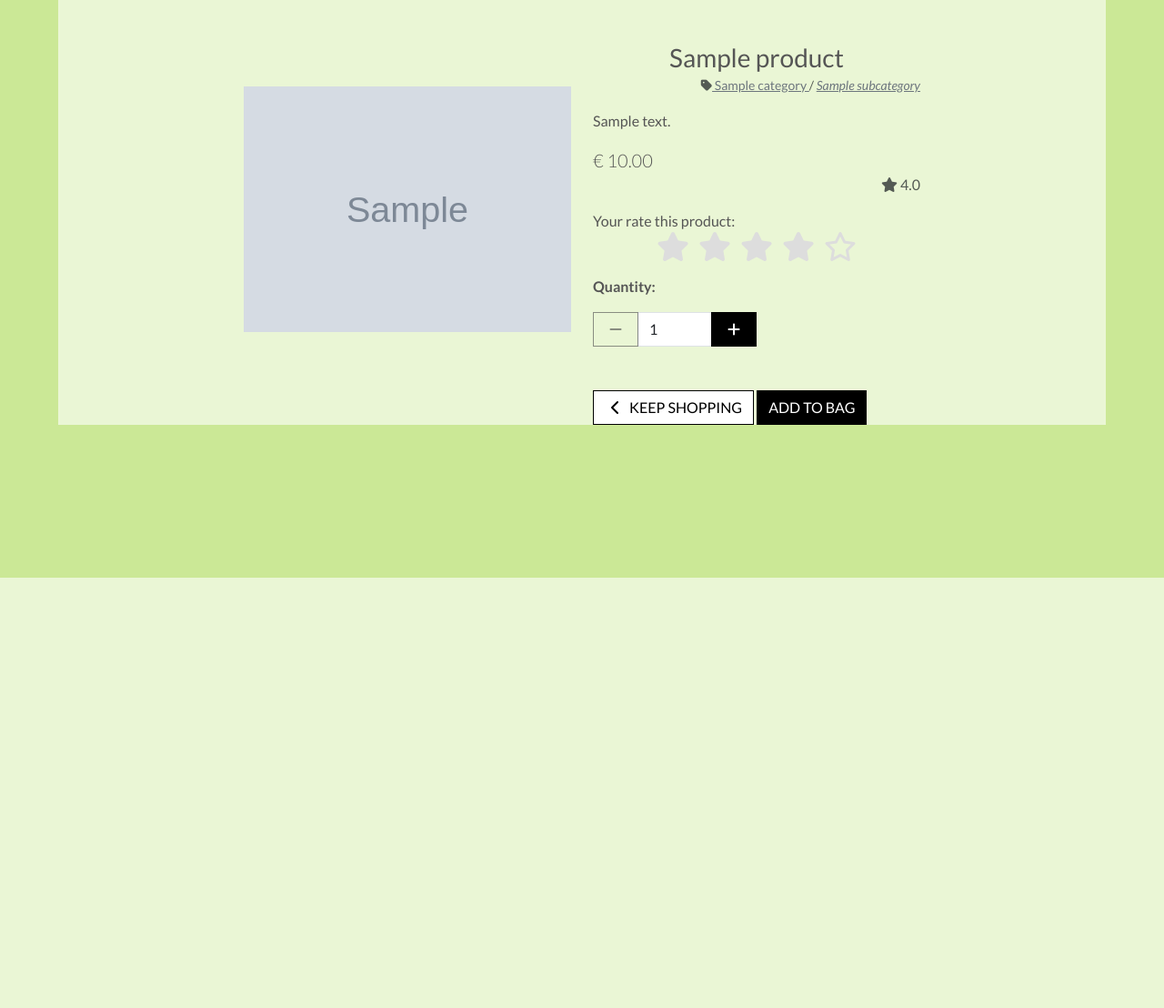
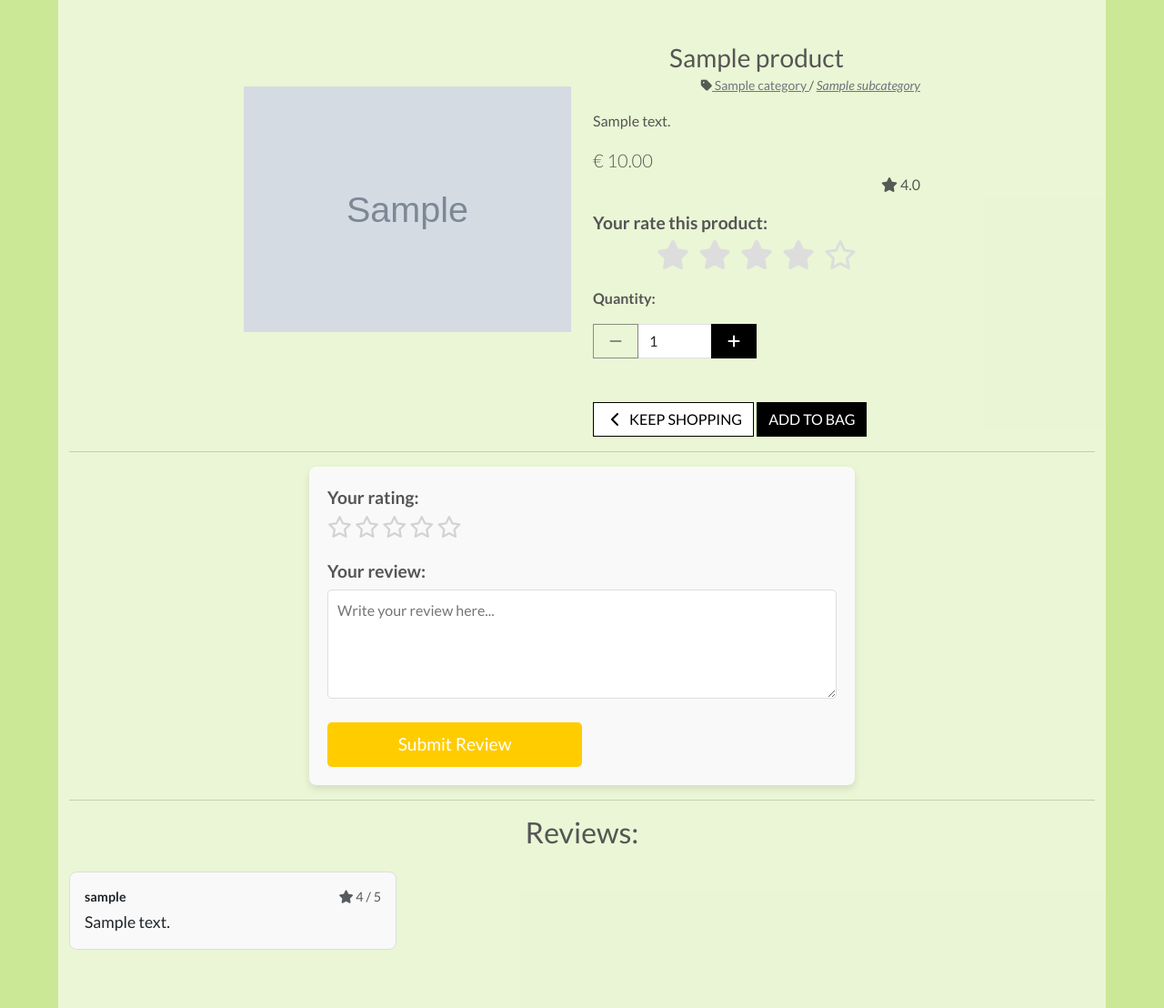
Before and after one commit to TeRRaeB/Project_5, a Django app: page /products/1 in a window 1280 px wide. Shown: the part 165-1273 px from the top of the page at 91% size. Before the commit the page ends 800 px from the top, so only its background shows below. Run offline with Django 3.2, Linux system fonts and the light colour scheme; a user stored in the database is signed in; tables that the repository leaves empty hold one stand-in row (values such as "Sample post"); grey boxes marked "Sample" are stand-in pictures; some libraries are stand-ins or nearby versions.

Commit message:
add reviews logic

```diff
--- a/products/templates/products/includes/rating_script.html
+++ b/products/templates/products/includes/rating_script.html
@@ -1,63 +1,57 @@
 <script>
     document.addEventListener("DOMContentLoaded", function () {
-        const stars = document.querySelectorAll('.star');
-        const ratingForm = document.getElementById('rating-form');
-        const ratingValueInput = document.getElementById('rating-value');
+        const ratingStars = document.querySelectorAll("#rating-form .star");
+        const reviewStars = document.querySelectorAll("#review-stars .review-star");
 
-        let selectedRating = parseInt(ratingValueInput.value) || 0;
+        const ratingForm = document.getElementById("rating-form");
+        const ratingValueInput = document.getElementById("rating-value");
 
-        function updateStars(rating) {
+        const reviewForm = document.getElementById("review-form");
+        const reviewValueInput = document.getElementById("review-rating-value");
+
+        function updateStars(stars, rating) {
             stars.forEach(star => {
-                const starValue = parseInt(star.getAttribute('data-value'));
+                const starValue = parseInt(star.getAttribute("data-value"));
                 if (starValue <= rating) {
-                    star.classList.add('fa-solid');
-                    star.classList.remove('fa-regular');
+                    star.classList.add("fa-solid");
+                    star.classList.remove("fa-regular");
                 } else {
-                    star.classList.add('fa-regular');
-                    star.classList.remove('fa-solid');
+                    star.classList.add("fa-regular");
+                    star.classList.remove("fa-solid");
                 }
             });
         }
 
-        updateStars(selectedRating);
-
-        stars.forEach(star => {
-            star.addEventListener('mouseenter', () => {
-                const hoverRating = parseInt(star.getAttribute('data-value'));
-                stars.forEach(s => {
-                    if (parseInt(s.getAttribute('data-value')) <= hoverRating) {
-                        s.classList.add('hovered');
-                    } else {
-                        s.classList.remove('hovered');
-                    }
-                });
-            });
-
-            star.addEventListener('mouseleave', () => {
-                stars.forEach(s => s.classList.remove('hovered'));
-            });
-
-            star.addEventListener('click', () => {
-                selectedRating = parseInt(star.getAttribute('data-value'));
+        ratingStars.forEach(star => {
+            star.addEventListener("click", () => {
+                const selectedRating = parseInt(star.getAttribute("data-value"));
                 ratingValueInput.value = selectedRating;
-                updateStars(selectedRating);
+                updateStars(ratingStars, selectedRating);
+                console.log("Rating selected: " + selectedRating);
                 ratingForm.submit();
             });
         });
-    });
 
-    function setRating(value) {
-        document.getElementById('rating-value').value = value;
+        reviewStars.forEach(star => {
+            star.addEventListener("click", () => {
+                const selectedRating = parseInt(star.getAttribute("data-value"));
+                reviewValueInput.value = selectedRating;
+                updateStars(reviewStars, selectedRating);
+            });
+        });
 
-        var stars = document.querySelectorAll('.star');
-        stars.forEach(function(star, index) {
-            if (index < value) {
-                star.classList.remove('fa-regular');
-                star.classList.add('fa-solid');
+        reviewForm.addEventListener('submit', function(e) {
+            e.preventDefault();
+            console.log("Review form submitted");
+
+            const selectedRating = reviewValueInput.value;
+            if (selectedRating > 0) {
+                console.log("Submitting review with rating: " + selectedRating);
+                console.log(reviewForm);
+                reviewForm.submit();
             } else {
-                star.classList.remove('fa-solid');
-                star.classList.add('fa-regular');
+                alert("Please select a rating before submitting your review.");
             }
         });
-    }
+    });
 </script>
--- a/products/templates/products/product_detail.html
+++ b/products/templates/products/product_detail.html
@@ -33,8 +33,10 @@
             <h3 class="mb-0 text-center">{{ product.name }}</h3>
             {% if product.category %}
             <p class="text-muted text-end">
-                <small><i class="fas fa-tag mr-1"></i><a class="text-secondary"href="{% url 'products' %}?category={{ product.category|urlencode }}"> {{ product.category|capfirst }} </a> / </small>
-                <small><a class="text-secondary"href="{% url 'products' %}?subcategory={{ product.subcategory|urlencode }}"> <i> {{ product.subcategory|capfirst }}</i></a></small>
+                <small><i class="fas fa-tag mr-1"></i><a class="text-secondary"
+                        href="{% url 'products' %}?category={{ product.category|urlencode }}"> {{ product.category|capfirst }} </a> / </small>
+                <small><a class="text-secondary"
+                        href="{% url 'products' %}?subcategory={{ product.subcategory|urlencode }}"> <i> {{ product.subcategory|capfirst }}</i></a></small>
             </p>
             {% endif %}
             <p class="mt-3">{{ product.description }}</p>
@@ -42,10 +44,8 @@
             <p class="text-muted text-end">
                 {% if product.rating == 0 %}
                 <i class="fa-regular fa-star"></i>
-                {% elif product.rating < 2 %}
-                    <i class="fa-regular fa-star"></i>
-                {% elif product.rating >= 2 and product.rating < 4 %}
-                    <i class="fa-solid fa-star-half"></i>
+                {% elif product.rating < 2 %} <i class="fa-regular fa-star"></i>
+                    {% elif product.rating >= 2 and product.rating < 4 %} <i class="fa-solid fa-star-half"></i>
                         {% elif product.rating >= 4 %}
                         <i class="fa-solid fa-star"></i>
                         {% endif %}
@@ -82,7 +82,8 @@
                                         </span>
                                     </button>
                                 </div>
-                                <input class="form-control qty_input" type="number" name="quantity" value="1" min="1" max="99" data-item_id="{{ product.id }}" id="id_qty_{{ product.id }}">
+                                <input class="form-control qty_input" type="number" name="quantity" value="1" min="1"
+                                    max="99" data-item_id="{{ product.id }}" id="id_qty_{{ product.id }}">
                                 <div class="input-group-append">
                                     <button class="increment-qty btn btn-black rounded-0"
                                         data-item_id="{{ product.id }}" id="increment-qty_{{ product.id }}">
@@ -109,12 +110,67 @@
             </form>
         </div>
     </div>
+    <hr>
+    {% if user.is_authenticated %}
+    <form action="{% url 'add_review' product.id %}" method="POST" id="review-form" class="review-form">
+        {% csrf_token %}
+        <div class="rating text-left">
+            <label for="review-rating">Your rating:</label>
+            <div class="stars-mini" id="review-stars">
+                {% for i in stars_range %}
+                    <i class="fa-regular fa-star review-star" data-value="{{ i }}"></i>
+                {% endfor %}
+            </div>
+            <input type="hidden" name="rating" id="review-rating-value">
+        </div>
+
+        <div class="review-comment">
+            <label for="comment">Your review:</label>
+            <textarea name="comment" id="comment" required placeholder="Write your review here..."></textarea>
+        </div>
+        <button type="submit" class="btn-submit w-50" id="submit-review-btn">Submit Review</button>
+    </form>
+    {% else %}
+        <p><a href="{% url 'login' %}">Log in</a> to leave a review.</p>
+    {% endif %}
+    <hr>
+    {% if reviews %}
+    <div class="container-review pb-5">
+        <h2 class="text-center mb-4">Reviews:</h2>
+
+        <div class="row">
+            {% for review in reviews %}
+            <div class="col-12 col-md-4 mb-3">
+                <div class="review card p-3">
+                    <div class="d-flex justify-content-between">
+                        <p class="mb-1"><strong>{{ review.user.username }}</strong></p>
+                        <p class="mb-1 text-muted">
+                            <i class="fas fa-star"></i> {{ review.rating }} / 5
+                        </p>
+                    </div>
+                    <p class="mb-0">{{ review.comment }}</p>
                 </div>
             </div>
+            {% endfor %}
+        </div>
+
+        {% if reviews|length > 3 %}
+        <button onclick="showAllReviews()" class="btn btn-outline-dark mt-3">Show More Reviews</button>
+        {% endif %}
+
+        {% if reviews|length == 0 %}
+        <p class="text-center text-muted mt-4">No reviews yet. Be the first to leave one!</p>
+        {% endif %}
+    </div>
+    {% endif %}
+</div>
 {% endblock %}
-
-
 {% block postloadjs %}
+<script>
+    function showAllReviews() {
+        window.location.href = "{% url 'product_detail' product.id %}?show_all=true";
+    }
+</script>
 {{ block.super }}
 {% include 'products/includes/quantity_input_script.html' %}
 {% include 'products/includes/rating_script.html' %}
--- a/products/urls.py
+++ b/products/urls.py
@@ -1,8 +1,10 @@
 from django.urls import path
 from . import views
+from .views import add_review
 
 urlpatterns = [
     path('', views.all_products, name='products'),
     path('<product_id>', views.product_detail, name='product_detail'),
     path('rate_product/<product_id>/', views.rate_product, name='rate_product'),
+    path('product/<product_id>/add_review/', add_review, name='add_review'),
 ]
--- a/products/views.py
+++ b/products/views.py
@@ -3,8 +3,8 @@ from django.contrib.auth.decorators import login_required
 from django.db.models.functions import Coalesce
 from django.contrib import messages
 from django.db.models import Q, Avg, Value,FloatField
-from .models import Product, Rating, Category, SubCategory
-
+from .models import Product, Rating, Category, SubCategory, Review
+from .forms import ReviewForm
 
 def all_products(request):
     """A view to show all products"""
@@ -75,6 +75,12 @@ def all_products(request):
 def product_detail(request, product_id):
 
     product = get_object_or_404(Product, pk=product_id)
+
+    if request.GET.get('show_all'):
+        reviews = product.reviews.all()
+    else:
+        reviews = product.reviews.all()[:3]
+
     user_rating = Rating.objects.filter(user=request.user, product=product).first()
     if user_rating:
         user_rating_value = user_rating.rating
@@ -86,6 +92,7 @@ def product_detail(request, product_id):
         "product": product,
         "user_rating_value": user_rating_value,
         "stars_range": stars_range,
+        "reviews": reviews
     }
 
     return render(request, "products/product_detail.html", context)
@@ -108,4 +115,39 @@ def rate_product(request, product_id):
         rating.rating = rating_value
         rating.save()
 
+    messages.info(request, "Your rating has been sent!")
     return redirect('product_detail', product_id=product_id)
+
+
+@login_required
+def add_review(request, product_id):
+    product = get_object_or_404(Product, id=product_id)
+
+    if request.method == "POST":
+        form = ReviewForm(request.POST)
+        if form.is_valid():
+            rating_value = form.cleaned_data.get("rating")
+            comment = form.cleaned_data.get("comment")
+
+            review, created = Review.objects.update_or_create(
+                user=request.user,
+                product=product,
+                defaults={"rating": rating_value, "comment": comment},
+            )
+
+            rating, created = Rating.objects.update_or_create(
+                user=request.user,
+                product=product,
+                defaults={"rating": rating_value},
+            )
+
+            messages.info(request, "Your review has been submitted!", extra_tags="review")
+            return redirect("product_detail", product_id=product.id)
+        else:
+            messages.error(request, "There was an issue with your review.", extra_tags="review")
+            return redirect("product_detail", product_id=product.id)
+
+    else:
+        form = ReviewForm()
+
+    return render(request, "products/add_review.html", {"form": form, "product": product})
--- a/static/css/style.css
+++ b/static/css/style.css
@@ -240,6 +240,103 @@ fieldset > .form-group {
 .rating .star.selected {
     color: gold;
 }
+.carousel-item {
+    text-align: center;
+}
+.card-reviews {
+    max-width: 500px;
+    margin: auto;
+}
+
+.review-form {
+    max-width: 600px;
+    margin: 0 auto;
+    padding: 20px;
+    background-color: #f9f9f9;
+    border-radius: 8px;
+    box-shadow: 0 4px 8px rgba(0, 0, 0, 0.1);
+}
+
+.start-mini {
+    justify-content: center;
+    cursor: pointer;
+    gap: 5px;
+}
+
+.stars-mini i {
+    font-size: 1.5rem;
+    color: #d3d3d3;
+}
+
+.stars-mini i:hover,
+.stars-mini i.selected {
+    color: #ffcc00;
+}
+.review-comment {
+    margin-bottom: 20px;
+}
+
+.review-comment label {
+    font-weight: bold;
+    margin-bottom: 5px;
+    display: block;
+    font-size: 1.2rem;
+}
+
+textarea {
+    width: 100%;
+    padding: 10px;
+    font-size: 1rem;
+    border: 1px solid #ddd;
+    border-radius: 5px;
+    resize: vertical;
+    min-height: 120px;
+}
+
+textarea:focus {
+    outline: none;
+    border-color: #ffcc00;
+}
+
+.rating {
+    margin-bottom: 20px;
+}
+.rating label {
+    font-weight: bold;
+    margin-bottom: 5px;
+    display: block;
+    font-size: 1.2rem;
+}
+.btn-submit {
+    display: block;
+    width: 100%;
+    padding: 10px;
+    font-size: 1.2rem;
+    background-color: #ffcc00;
+    color: white;
+    border: none;
+    border-radius: 5px;
+    cursor: pointer;
+    transition: background-color 0.3s;
+}
+
+.btn-submit:hover {
+    background-color: #e6b800;
+}
+
+.review {
+    background-color: #f9f9f9;
+    border: 1px solid #ddd;
+    border-radius: 8px;
+}
+
+.review .mb-0 {
+    font-size: 1.1rem;
+}
+
+.review .d-flex p {
+    font-size: 0.9rem;
+}
 
 
 @media (min-width: 1200px){
@@ -269,4 +366,11 @@ fieldset > .form-group {
     body {
         height: calc(100vh - 116px);
     }
+    .review-form {
+        padding: 15px;
+    }
+
+    .btn-submit {
+        font-size: 1.1rem;
+    }
 }
--- a/templates/includes/toasts/toast_info.html
+++ b/templates/includes/toasts/toast_info.html
@@ -2,7 +2,7 @@
     <div class="arrow-up arrow-info"></div>
     <div class="w-100 toast-capper bg-info"></div>
     <div class="toast-header bg-white text-dark d-flex justify-content-between">
-        <strong class="mr-auto">Alert!</strong>
+        <strong class="mr-auto">Info!</strong>
         <button type="button" class="btn-close ms-auto" data-bs-dismiss="toast" aria-label="Close">
         </button>
     </div>
```
Also changed, not shown: bag/views.py (+4 -4 lines), products/forms.py (added, +11 -0 lines). Lines whose indentation alone changed are shown as unchanged.
